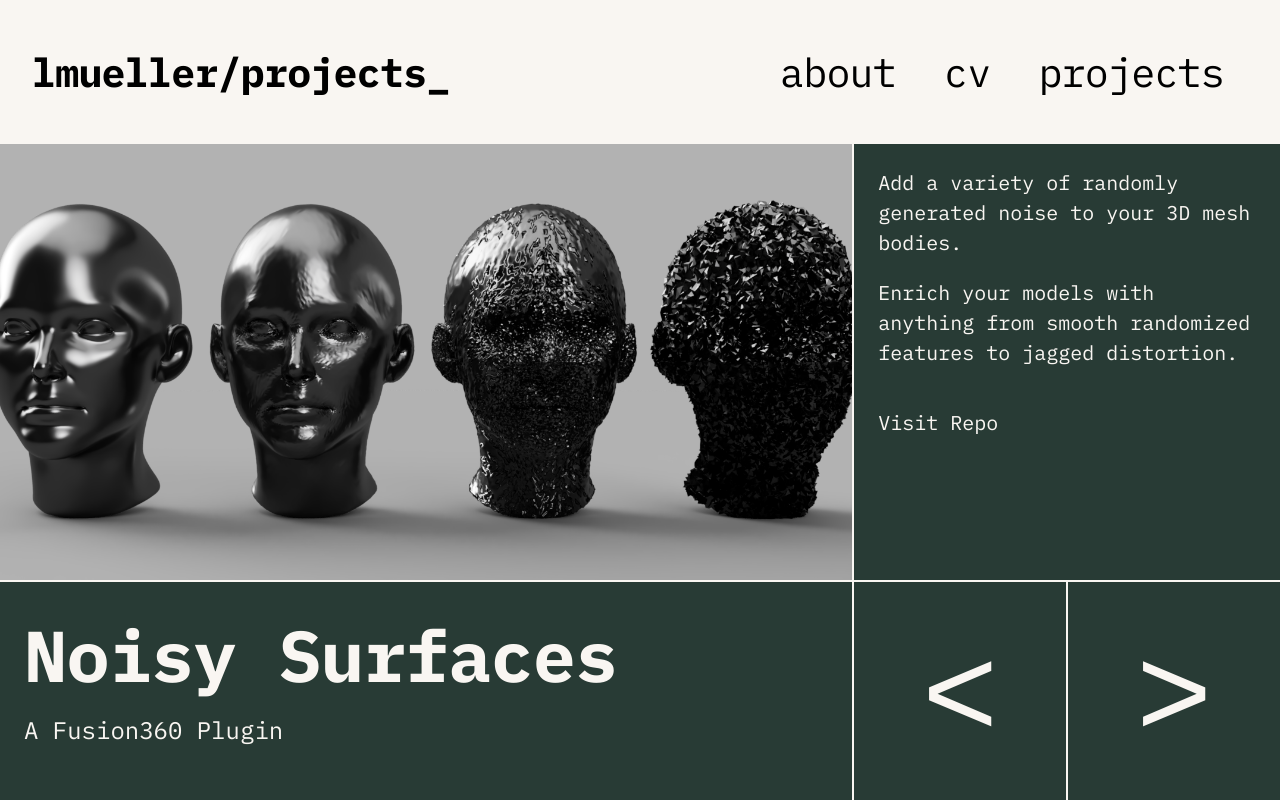
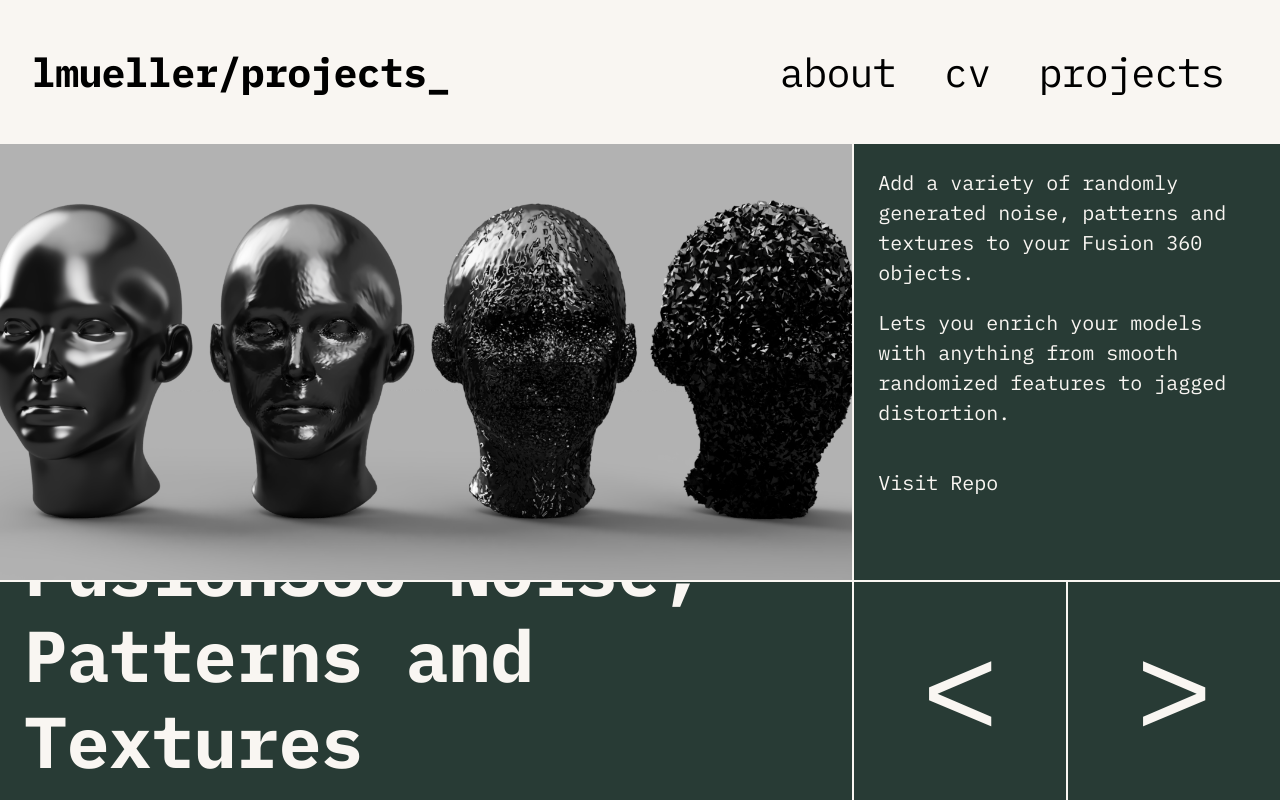
Before and after one commit to lmueller27/lmueller.me, a Next.js app: page /projects in a window 1280 px wide. Built offline with nearby package versions, Linux system fonts and the light colour scheme.

Commit message:
small changes to about and cv.

```diff
--- a/package.json
+++ b/package.json
@@ -10,6 +10,7 @@
   },
   "dependencies": {
     "@fortawesome/fontawesome-svg-core": "^6.3.0",
+    "@fortawesome/free-brands-svg-icons": "^6.4.0",
     "@fortawesome/free-regular-svg-icons": "^6.3.0",
     "@fortawesome/free-solid-svg-icons": "^6.3.0",
     "@fortawesome/react-fontawesome": "^0.2.0",
--- a/pages/about.tsx
+++ b/pages/about.tsx
@@ -3,6 +3,8 @@ import Layout, { siteTitle } from "../components/layout";
 import utilStyles from "../styles/utils.module.css"
 import styles from "../styles/About.module.css"
 import { setTitleString } from "../components/navbar";
+import { FontAwesomeIcon } from "@fortawesome/react-fontawesome";
+import {faGithub, faGithubAlt} from "@fortawesome/free-brands-svg-icons"
 
 
 export default function About() {
@@ -22,6 +24,8 @@ export default function About() {
                     <br></br>
                     <br></br>
                     <p>You can contact me at <a className={styles.mail} href="mailto:leon@gansen-mueller.de">leon@gansen-mueller.de</a>.</p>
+                    <br></br>
+                    <p><a className={styles.git} href="https://github.com/lmueller27"><FontAwesomeIcon icon={faGithub} />/lmueller27</a></p>
                 </div>
             </div>
         </Layout>
--- a/pages/projects.tsx
+++ b/pages/projects.tsx
@@ -69,16 +69,16 @@ export default function Projects() {
                 </div>
                 <div className={`${styles.gridlinks} ${styles.card}`}>
                     <p>
-                        Add a variety of randomly generated noise to your 3D mesh bodies.
+                        Add a variety of randomly generated noise, patterns and textures to your Fusion 360 objects.
                     </p>
                     <br></br>
                     <p>
-                        Enrich your models with anything from smooth randomized features to jagged distortion.
+                        Lets you enrich your models with anything from smooth randomized features to jagged distortion.
                     </p>
                     <br></br>
                     <br></br>
                     <p>
-                        <Link href="https://git.rwth-aachen.de/leon.mueller/noisy-surfaces" passHref legacyBehavior>
+                        <Link href="https://github.com/lmueller27/Fusion360PatternsAndTextures" passHref legacyBehavior>
                             <a target="_blank" rel="noopener noreferrer" tabIndex={-1}>
                                 Visit Repo
                             </a>
@@ -87,8 +87,8 @@ export default function Projects() {
                 </div>
                 <div className={`${styles.gridtitle} ${styles.card}`}>
                     <h1 className={utilStyles.heading2Xl}>
-                        <a href="https://git.rwth-aachen.de/leon.mueller/noisy-surfaces" target="_blank" rel="noopener noreferrer" tabIndex={-1}>
-                            Noisy Surfaces
+                        <a href="https://github.com/lmueller27/Fusion360PatternsAndTextures" target="_blank" rel="noopener noreferrer" tabIndex={-1}>
+                        Fusion360 Noise, Patterns and Textures
                         </a>
                     </h1>
                     <h2>
--- a/styles/About.module.css
+++ b/styles/About.module.css
@@ -10,3 +10,7 @@
 .mail {
     color: var(--myBlue);
 }
+
+.git:hover{
+    color: var(--myBlue);
+}
```
Also changed, not shown: pages/cv.tsx (+4 -4 lines), 2 other files (tests, documents, lock files or other folders).
